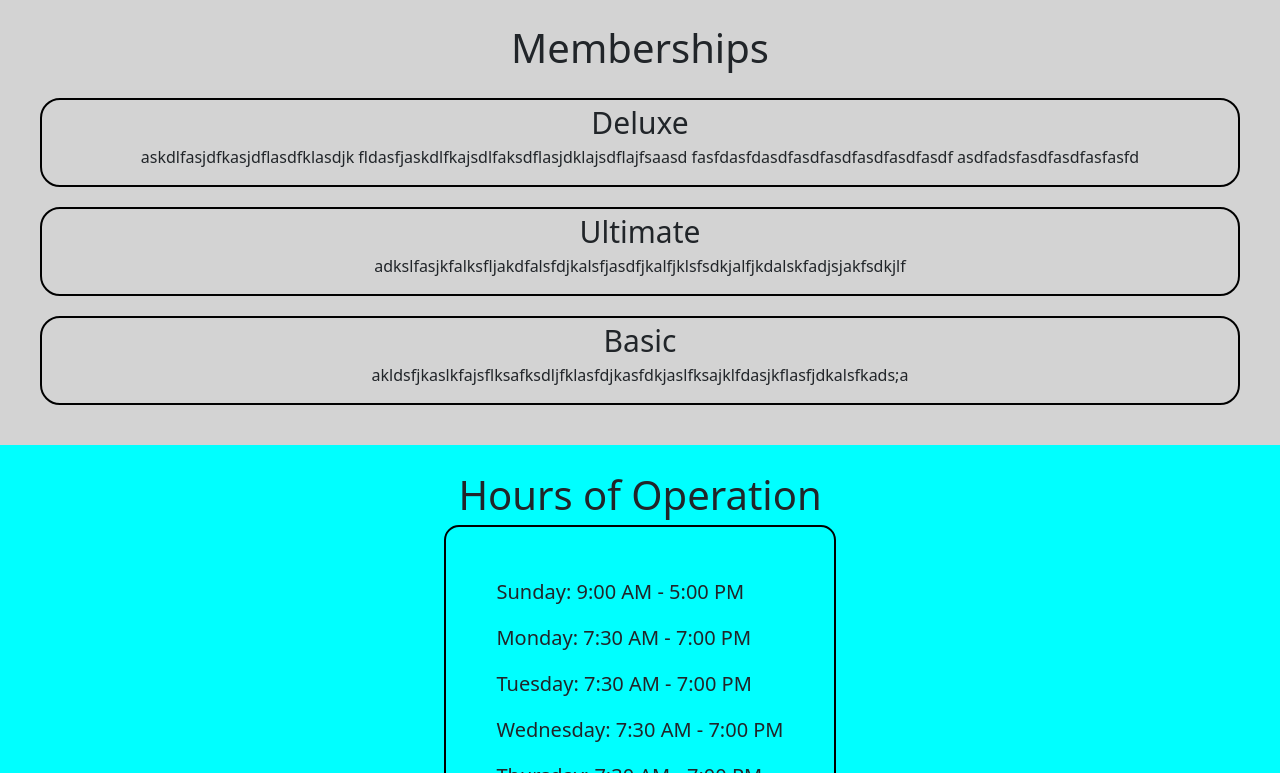
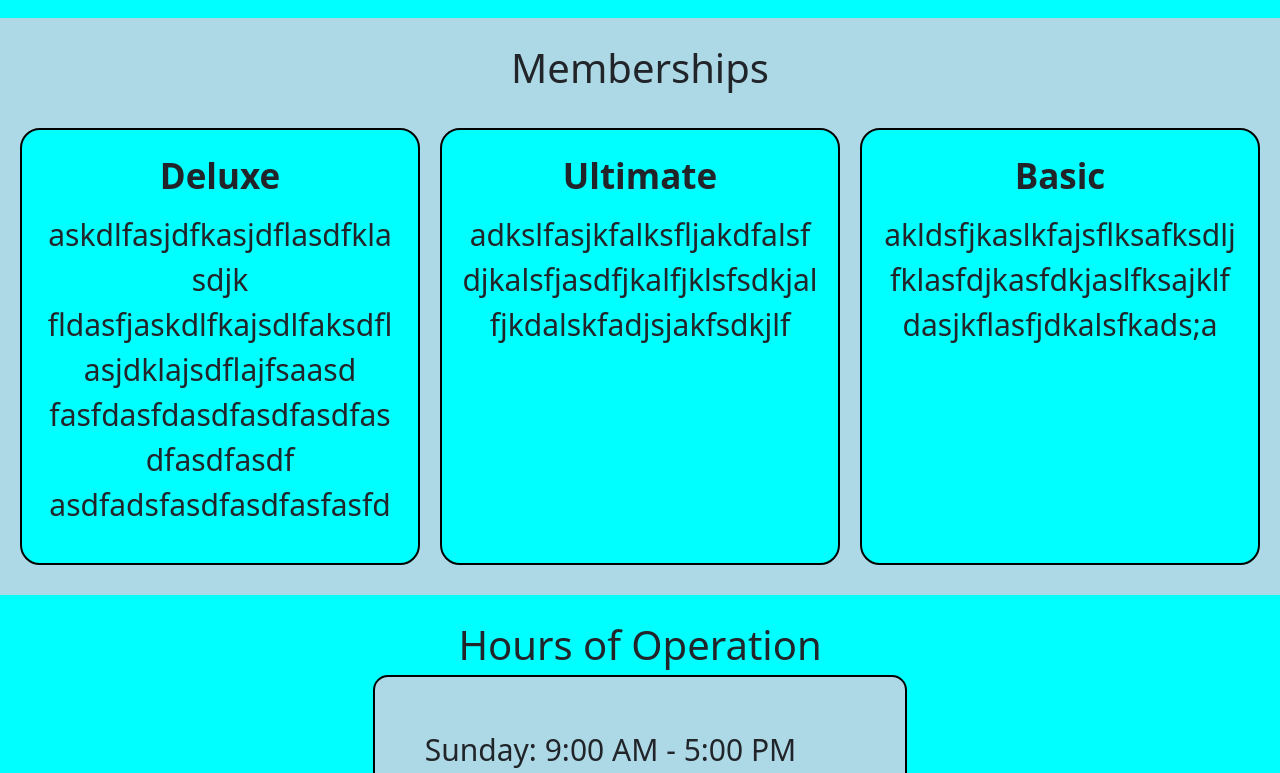
Before and after one commit to TheWashZone/Website, a React (Vite) app in the folder website/: page / in a window 1280 px wide. Shown: the part 1407-2180 px from the top of the page. Built offline with nearby package versions, Linux system fonts and the light colour scheme.

Commit message:
more formatting of home

```diff
--- a/website/src/css/home-page.css
+++ b/website/src/css/home-page.css
@@ -6,6 +6,7 @@
 
 .subtitle {
   font-size: 40px;
+  padding-bottom: 20px;
 }
 
 .boxed {
@@ -14,10 +15,11 @@
   margin: 20px;
   overflow-wrap: break-word;
   word-wrap: break-word;
+  background-color: aqua;
 }
 
 .colored {
-  background-color: lightgray;
+  background-color: lightblue;
 }
 
 .colored2 {
@@ -59,7 +61,7 @@
 }
 
 .hours {
-  font-size: 20px;
+  font-size: 30px;
   text-align: left;
 }
 
@@ -68,6 +70,12 @@
   text-align: left;
   margin-left: 30%;
   margin-right: 30%;
+}
+
+.membership-title {
+  font-size: 35px;
+  font-weight: bold;
+  margin-bottom: 10px;
 }
 
 .hours-parent {
@@ -83,17 +91,25 @@
   width: fit-content;
   padding: 50px;
   margin: 0 auto;
+  background-color: lightblue;
 }
 
 .membership-container {
   display: flex;
-  flex-direction: column;
+  flex-direction: row;
+  flex-wrap: wrap;
+  gap: 20px;
   /* background-color: white; */
 }
 
 .membership-item {
   font-size: 30px;
   text-wrap: wrap;
+  width: 30%;
+  display: block;
+  margin: 10px auto;
+  min-width: 400px;
+  padding: 20px;
 }
 
 @media (max-width: 1000px) {
--- a/website/src/pages/home-page.jsx
+++ b/website/src/pages/home-page.jsx
@@ -28,18 +28,18 @@ function HomePage() {
           <img src={location} alt="The Wash Zone Image" />
         </div>
         <div className="colored">
-          <span className="subtitle">Memberships</span>
-          <div className="memberships-container">
-            <div className="boxed">
-              <span className="membership-item">Deluxe</span>
+          <div className="subtitle">Memberships</div>
+          <div className="membership-container">
+            <div className="boxed membership-item">
+              <div className="membership-title">Deluxe</div>
               <p>askdlfasjdfkasjdflasdfklasdjk fldasfjaskdlfkajsdlfaksdflasjdklajsdflajfsaasd fasfdasfdasdfasdfasdfasdfasdfasdf asdfadsfasdfasdfasfasfd</p>
             </div>
-            <div className="boxed">
-              <span className="membership-item">Ultimate</span>
+            <div className="boxed membership-item">
+              <div className="membership-title">Ultimate</div>
               <p>adkslfasjkfalksfljakdfalsfdjkalsfjasdfjkalfjklsfsdkjalfjkdalskfadjsjakfsdkjlf</p>
             </div>
-            <div className="boxed">
-              <span className="membership-item">Basic</span>
+            <div className="boxed membership-item">
+              <div className="membership-title">Basic</div>
               <p>akldsfjkaslkfajsflksafksdljfklasfdjkasfdkjaslfksajklfdasjkflasfjdkalsfkads;a</p>
             </div>
           </div>
```
